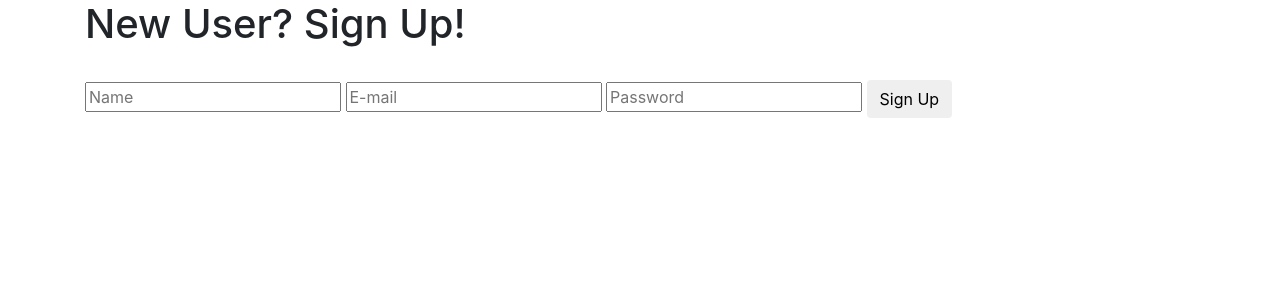
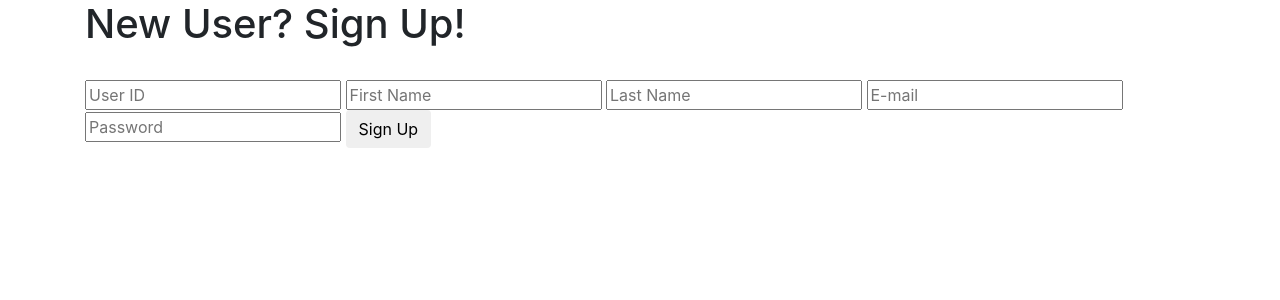
Before and after one commit to purv2100/Simplii21, a Flask app: page /signup in a window 1280 px wide. Shown: the top 300 px of the page. Run offline with Flask 2, Linux system fonts and the light colour scheme; some libraries are stand-ins or nearby versions.

Commit message:
Update signup.html

```diff
--- a/src/templates/signup.html
+++ b/src/templates/signup.html
@@ -10,8 +10,12 @@
       <h1>New User? Sign Up!</h1>
       <br>
       <form action="" method="post">
-        <input type="text" placeholder="Name" name="name" value="{{
-          request.form.name }}">
+        <input type="text" placeholder="User ID" name="userid" value="{{
+          request.form.userid }}">
+        <input type="text" placeholder="First Name" name="firstname" value="{{
+          request.form.firstname }}">
+        <input type="text" placeholder="Last Name" name="lastname" value="{{
+          request.form.lastname }}">
         <input type="email" placeholder="E-mail" name="email" value="{{
           request.form.email }}">
          <input type="password" placeholder="Password" name="password" value="{{
```
